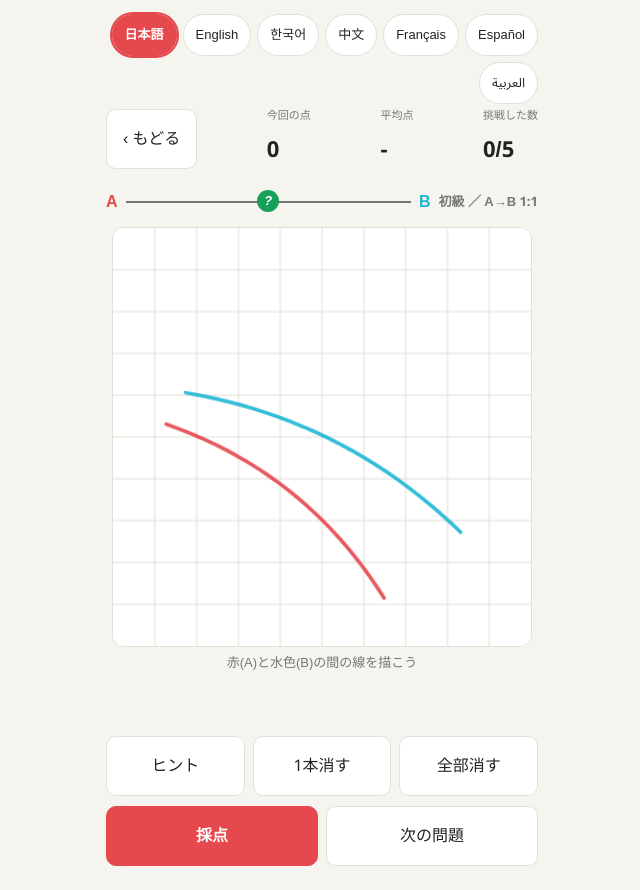
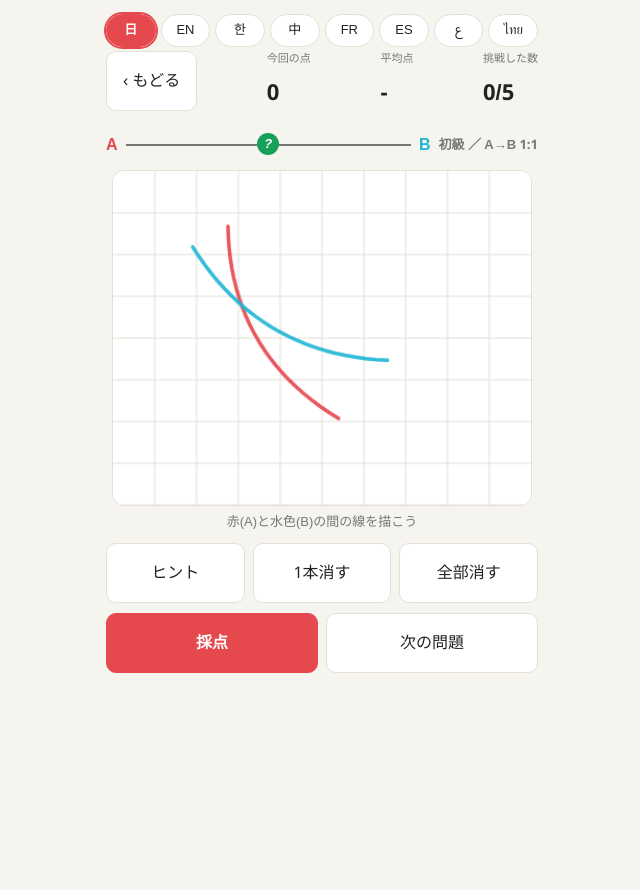
Before and after one commit to dokka-garapa/line-dessin, a plain HTML site: page index.html in a window 1280 px wide. Both pictures are taken after a click on the button "はじめる". Shown: the whole page, without its empty margins (318-958 px from the left). After the commit the page ends 800 px from the top, so only its background shows below. Drawn offline with Linux system fonts and the light colour scheme.

Commit message:
Refactor language selection buttons and styles

```diff
--- a/index.html
+++ b/index.html
@@ -19,8 +19,10 @@ h1 small{display:block;font-size:13px;color:var(--mute);letter-spacing:.1em;font
 p{margin:6px 0;line-height:1.6}
 .mute{color:var(--mute);font-size:13px}
 .hide{display:none!important}
-.top{display:flex;justify-content:flex-end;flex-wrap:wrap;gap:6px;direction:ltr}
-.top button{flex:none;padding:6px 12px;font-size:13px;border-radius:999px}
+.top{display:flex;justify-content:flex-end;flex-wrap:nowrap;gap:5px;direction:ltr}
+.top button{flex:1 1 0;min-width:0;padding:7px 4px;font-size:0;border-radius:999px;text-align:center;line-height:1.3;white-space:nowrap}
+.top button::after{content:attr(data-s);font-size:13px}
+@media(max-width:380px){.top{gap:4px}.top button{padding:7px 2px}.top button::after{font-size:12px}}
 .top button.on{background:var(--acc);color:#fff;border-color:var(--acc);font-weight:700}
 button{font:inherit;border-radius:10px;padding:12px 16px;background:var(--card);color:var(--fg);border:1px solid var(--line);cursor:pointer}
 button.pri{background:var(--acc);color:#fff;border-color:var(--acc);font-weight:700}
@@ -38,18 +40,34 @@ button.on{outline:2px solid var(--acc)}
 .hud{display:flex;justify-content:space-between;align-items:center;gap:8px;margin-bottom:8px}
 .hud b{font-size:22px;font-variant-numeric:tabular-nums}
 .hud span{font-size:11px;color:var(--mute);display:block}
-canvas{display:block;margin:0 auto;width:min(100%,max(240px,calc(100vh - 380px)));width:min(100%,max(240px,calc(100dvh - 380px)));aspect-ratio:1;border-radius:12px;border:1px solid var(--line);touch-action:none;background:var(--card)}
+canvas{display:block;margin:0 auto;width:min(100%,max(240px,calc(100vh - 380px)));width:min(100%,max(240px,calc(100dvh - 380px)));aspect-ratio:5/4;border-radius:12px;border:1px solid var(--line);touch-action:none;background:var(--card)}
 .tc{display:flex;align-items:center;gap:8px;margin:12px 0 8px;font-weight:700;direction:ltr}
 .tc .mute{direction:ltr;unicode-bidi:plaintext}
 .tc i{position:relative;flex:1;height:2px;background:var(--mute)}
 .tc i b{position:absolute;top:-11px;transform:translateX(-50%);width:22px;height:22px;border-radius:50%;background:var(--grn);color:#fff;font-size:13px;text-align:center;line-height:22px}
-.fb{min-height:44px;text-align:center;font-size:20px;font-weight:700;margin:8px 0}
+.fb{min-height:44px;text-align:center;font-size:17px;font-weight:700;margin:8px 0}
+.fb:empty{min-height:0;margin:0}
 .card{background:var(--card);border:1px solid var(--line);border-radius:12px;padding:12px 14px;margin:12px 0}
+.rvt{font-size:17px;font-weight:700;margin:0 0 2px}
+.rvc{display:flex;align-items:center;justify-content:space-between;gap:12px;text-align:left}
+.rvc .mute{margin:2px 0 0}
+.rvc .big{flex:none;text-align:right}
+html[lang="fr"] body{font-size:15px}
+html[lang="fr"] h1{font-size:23px}
+html[lang="fr"] h1 small{font-size:12px}
+html[lang="fr"] .mute{font-size:12px}
+html[lang="fr"] .fb{font-size:15px}
+html[lang="fr"] .big{font-size:36px}
+html[lang="fr"] .hud b{font-size:20px}
+html[lang="fr"] .hud span{font-size:10px}
+html[lang="fr"] .col button span{font-size:11px}
+html[lang="fr"] .chips span{font-size:11px}
+html[lang="fr"] .rvt{font-size:16px}
 </style>
 </head>
 <body>
 <main>
-<div class="top" id="lang" role="group" aria-label="Language"><button type="button" data-l="ja" lang="ja">日本語</button><button type="button" data-l="en" lang="en">English</button><button type="button" data-l="ko" lang="ko">한국어</button><button type="button" data-l="zh" lang="zh">中文</button><button type="button" data-l="fr" lang="fr">Français</button><button type="button" data-l="es" lang="es">Español</button><button type="button" data-l="ar" lang="ar">العربية</button></div>
+<div class="top" id="lang" role="group" aria-label="Language"><button type="button" data-l="ja" data-s="日" lang="ja">日本語</button><button type="button" data-l="en" data-s="EN" lang="en">English</button><button type="button" data-l="ko" data-s="한" lang="ko">한국어</button><button type="button" data-l="zh" data-s="中" lang="zh">中文</button><button type="button" data-l="fr" data-s="FR" lang="fr">Français</button><button type="button" data-l="es" data-s="ES" lang="es">Español</button><button type="button" data-l="ar" data-s="ع" lang="ar">العربية</button><button type="button" data-l="th" data-s="ไทย" lang="th">ภาษาไทย</button></div>
 <section id="title">
   <h1><small data-t="sub">アニメ動画 中割りトレーニング</small><span data-t="title">アニメーター「線割り」ゲーム・中割り体験</span></h1>
   <p data-t="intro">赤い線（A）と水色の線（B）の「間」の線を描く練習です。描いたあとに「採点」ボタンで採点します。時間制限はありません。5問ずつ出題されます。振り返りではアニメーションとして確認できます。</p>
@@ -92,19 +110,17 @@ canvas{display:block;margin:0 auto;width:min(100%,max(240px,calc(100vh - 380px))
   </div>
 </section>
 <section id="review" class="hide">
-  <h1><span data-t="rv_title">まとめ（5問の振り返り）</span></h1>
-  <div class="card" style="text-align:center"><p class="mute" data-t="rv_avg">5問の平均点</p><div class="big" id="ravg">0</div></div>
+  <div class="card rvc"><div class="rvl"><div class="rvt" data-t="rv_title">まとめ（5問の振り返り）</div><p class="mute" data-t="rv_avg">5問の平均点</p></div><div class="big" id="ravg">0</div></div>
   <canvas id="rv"></canvas>
   <p class="mute" style="text-align:center" data-t="rv_leg">赤=A　水色=B　黒=あなたの線　緑の点線=正解</p>
   <div class="row"><button class="pri" id="rplay" data-t="play">再生</button></div>
   <div class="chips" id="chips"></div>
-  <p class="mute" data-t="rv_hint">番号を選ぶと、その問題を見返せます。「再生」で、赤 → あなたの線 → 水色 → あなたの線 → 赤 を、24fps・3フレームずつで確認できます。</p>
   <div class="row"><button id="again" data-t="again">もう一度挑戦</button><button id="totitle" data-t="totitle">タイトルへ</button></div>
 </section>
 </main>
 
 <script>
-const W=400,H=400,NQ=5;   // 何問ごとに振り返りを出すか
+const W=400,H=320,NQ=5;   // 描画スペースは横長（400×320）。何問ごとに振り返りを出すか
 const $=id=>document.getElementById(id);
 const cv=$('cv'),rv=$('rv');let ctx=cv.getContext('2d');const rctx=rv.getContext('2d');
 (function(){const d=window.devicePixelRatio||1;for(const [c,x] of [[cv,ctx],[rv,rctx]]){c.width=W*d;c.height=H*d;x.setTransform(d,0,0,d,0,0)}})();
@@ -124,7 +140,6 @@ help_e:'赤(A)と水色(B)の間の線を描こう',help_m:'赤(A)と水色(B)
 hint:'ヒント',undo:'1本消す',retry:'全部消す',grade:'採点',next:'次の問題',
 need:'線を描いてから採点してね',pts:'点　',results:'まとめを見る',play:'再生',stop:'停止',again:'もう一度挑戦',totitle:'タイトルへ',
 rv_title:'まとめ（5問の振り返り）',rv_avg:'5問の平均点',rv_leg:'赤=A　水色=B　黒=あなたの線　緑の点線=正解',
-rv_hint:'番号を選ぶと、その問題を見返せます。「再生」で、赤 → あなたの線 → 水色 → あなたの線 → 赤 を、24fps・3フレームずつで確認できます。',
 c90:'お見事！ほぼ正解の位置です',c75:'いい感じに間が取れています',c50:'惜しい！もう一度見直してみよう',c0:'ずいぶん外れました。線の位置を見直してみよう'},
 en:{title:'Animator "Line-Splitting" Game · Inbetweening Experience',sub:'Anime Inbetweening Training',
 intro:'Practice drawing the line that lies between the red line (A) and the light-blue line (B). Draw it, then press "Grade" to get your score. There is no time limit. Questions come in sets of 5. In the review, you can check your work as an animation.',
@@ -136,7 +151,6 @@ help_e:'Draw the line between red (A) and light-blue (B).',help_m:'Draw the line
 hint:'Hint',undo:'Undo stroke',retry:'Clear all',grade:'Grade',next:'Next',
 need:'Draw a line first, then grade.',pts:' pts  ',results:'See review',play:'Play',stop:'Stop',again:'Play again',totitle:'Title',
 rv_title:'Review of 5 questions',rv_avg:'Average of 5 questions',rv_leg:'Red = A, Light blue = B, Black = your line, Green dashed = answer',
-rv_hint:'Choose a number to review that question. Press Play to watch red → your line → light blue → your line → red at 24 fps, 3 frames each.',
 c90:'Excellent! Almost exactly right.',c75:'Nice, good spacing.',c50:'Close! Take another look.',c0:'Far off. Check the position of the line again.'},
 ko:{title:'애니메이터 "선 나누기" 게임 · 인비트윈 체험',sub:'애니메이션 인비트윈 트레이닝',
 intro:'빨간 선(A)과 하늘색 선(B)의 "사이" 선을 그리는 연습입니다. 그린 뒤 "채점" 버튼으로 점수를 확인하세요. 시간 제한은 없습니다. 5문제씩 출제됩니다. 돌아보기에서는 애니메이션으로 확인할 수 있습니다.',
@@ -148,7 +162,6 @@ help_e:'빨강(A)과 하늘색(B) 사이의 선을 그려 보세요',help_m:'빨
 hint:'힌트',undo:'한 획 지우기',retry:'모두 지우기',grade:'채점',next:'다음 문제',
 need:'선을 그린 뒤에 채점해 주세요',pts:'점  ',results:'결과 보기',play:'재생',stop:'정지',again:'다시 도전',totitle:'타이틀로',
 rv_title:'정리 (5문제 돌아보기)',rv_avg:'5문제 평균 점수',rv_leg:'빨강=A  하늘색=B  검정=내 선  초록 점선=정답',
-rv_hint:'번호를 선택하면 해당 문제를 다시 볼 수 있습니다. "재생"을 누르면 빨강 → 내 선 → 하늘색 → 내 선 → 빨강 순으로 24fps, 3프레임씩 확인할 수 있습니다.',
 c90:'훌륭해요! 거의 정확한 위치예요',c75:'사이를 잘 잡았어요',c50:'아깝네요! 다시 한번 살펴보세요',c0:'많이 벗어났어요. 선의 위치를 다시 확인해 보세요'},
 zh:{title:'动画师"分线"游戏 · 中间画体验',sub:'动画 中间画训练',
 intro:'练习画出红线（A）与浅蓝线（B）"之间"的线。画完后按"评分"按钮打分。没有时间限制。每组出 5 道题。在回顾中可以以动画形式查看。',
@@ -160,7 +173,6 @@ help_e:'画出红(A)与浅蓝(B)之间的线',help_m:'画出红(A)与浅蓝(B)
 hint:'提示',undo:'擦掉一笔',retry:'全部擦掉',grade:'评分',next:'下一题',
 need:'请先画线再评分',pts:'分  ',results:'查看总结',play:'播放',stop:'停止',again:'再挑战一次',totitle:'回到标题',
 rv_title:'总结（5题回顾）',rv_avg:'5题平均分',rv_leg:'红=A　浅蓝=B　黑=你的线　绿色虚线=正确答案',
-rv_hint:'选择编号即可回看该题。点击"播放"，可以以 24fps、每个 3 帧的速度查看 红 → 你的线 → 浅蓝 → 你的线 → 红。',
 c90:'太棒了！几乎完全正确',c75:'间隔把握得不错',c50:'可惜！再看一看吧',c0:'偏差较大，再检查一下线的位置吧'},
 fr:{title:'Jeu de l’animateur « Découpe de ligne » · Découverte de l’intercalation',sub:'Entraînement à l’intercalation en animation',
 intro:'Entraînez-vous à tracer la ligne située entre la ligne rouge (A) et la ligne bleu clair (B). Une fois tracée, appuyez sur « Noter » pour obtenir votre score. Il n’y a pas de limite de temps. Les questions sont proposées par séries de 5. Dans le bilan, vous pouvez vérifier votre travail sous forme d’animation.',
@@ -172,7 +184,6 @@ help_e:'Tracez la ligne entre le rouge (A) et le bleu clair (B).',help_m:'Tracez
 hint:'Indice',undo:'Effacer un trait',retry:'Tout effacer',grade:'Noter',next:'Suivant',
 need:'Tracez d’abord une ligne, puis notez.',pts:' pts  ',results:'Voir le bilan',play:'Lire',stop:'Arrêter',again:'Rejouer',totitle:'Titre',
 rv_title:'Bilan des 5 questions',rv_avg:'Moyenne des 5 questions',rv_leg:'Rouge = A, Bleu clair = B, Noir = votre ligne, Pointillés verts = réponse',
-rv_hint:'Choisissez un numéro pour revoir cette question. Appuyez sur Lire pour voir rouge → votre ligne → bleu clair → votre ligne → rouge à 24 i/s, 3 images chacun.',
 c90:'Excellent ! Presque exact.',c75:'Bien, bon espacement.',c50:'Presque ! Regardez encore.',c0:'Très éloigné. Revérifiez la position de la ligne.'},
 es:{title:'Juego del animador «División de línea» · Experiencia de intercalación',sub:'Entrenamiento de intercalación en animación',
 intro:'Practica dibujando la línea que queda entre la línea roja (A) y la línea azul claro (B). Dibújala y pulsa «Calificar» para ver tu puntuación. No hay límite de tiempo. Las preguntas vienen en series de 5. En el repaso puedes comprobar tu trabajo como animación.',
@@ -184,7 +195,6 @@ help_e:'Dibuja la línea entre el rojo (A) y el azul claro (B).',help_m:'Dibuja
 hint:'Pista',undo:'Borrar un trazo',retry:'Borrar todo',grade:'Calificar',next:'Siguiente',
 need:'Dibuja una línea primero y luego califica.',pts:' pts  ',results:'Ver repaso',play:'Reproducir',stop:'Detener',again:'Jugar de nuevo',totitle:'Título',
 rv_title:'Repaso de las 5 preguntas',rv_avg:'Promedio de las 5 preguntas',rv_leg:'Rojo = A, Azul claro = B, Negro = tu línea, Verde discontinuo = respuesta',
-rv_hint:'Elige un número para repasar esa pregunta. Pulsa Reproducir para ver rojo → tu línea → azul claro → tu línea → rojo a 24 fps, 3 fotogramas cada uno.',
 c90:'¡Excelente! Casi exacto.',c75:'Bien, buena separación.',c50:'¡Cerca! Échale otro vistazo.',c0:'Muy desviado. Revisa de nuevo la posición de la línea.'},
 ar:{title:'لعبة المحرّك «تقسيم الخطوط» · تجربة الرسم البيني',sub:'تدريب على الرسم البيني في الأنيميشن',
 intro:'تدرّب على رسم الخط الواقع بين الخط الأحمر (A) والخط الأزرق الفاتح (B). بعد الرسم اضغط «تقييم» للحصول على درجتك. لا يوجد حد زمني. تُعرض الأسئلة في مجموعات من 5. في المراجعة يمكنك التحقق من عملك على شكل أنيميشن.',
@@ -196,9 +206,19 @@ help_e:'ارسم الخط الواقع بين الأحمر (A) والأزرق ا
 hint:'تلميح',undo:'مسح ضربة',retry:'مسح الكل',grade:'تقييم',next:'التالي',
 need:'ارسم خطًا أولًا ثم قيّم.',pts:' نقطة  ',results:'عرض المراجعة',play:'تشغيل',stop:'إيقاف',again:'العب مجددًا',totitle:'العنوان',
 rv_title:'مراجعة الأسئلة الخمسة',rv_avg:'متوسط الأسئلة الخمسة',rv_leg:'أحمر = A، أزرق فاتح = B، أسود = خطك، أخضر متقطع = الإجابة',
-rv_hint:'اختر رقمًا لمراجعة ذلك السؤال. اضغط «تشغيل» لمشاهدة أحمر ← خطك ← أزرق فاتح ← خطك ← أحمر بسرعة 24 إطارًا في الثانية، 3 إطارات لكل منها.',
-c90:'ممتاز! الموضع شبه صحيح تمامًا',c75:'تقسيم جيد',c50:'قريب! أعد النظر مرة أخرى',c0:'بعيد جدًا. راجع موضع الخط مرة أخرى'}};
-const LANGATTR={ja:'ja',en:'en',ko:'ko',zh:'zh-Hans',fr:'fr',es:'es',ar:'ar'};
+c90:'ممتاز! الموضع شبه صحيح تمامًا',c75:'تقسيم جيد',c50:'قريب! أعد النظر مرة أخرى',c0:'بعيد جدًا. راجع موضع الخط مرة أخرى'},
+th:{title:'เกม "แบ่งเส้น" ของอนิเมเตอร์ · ประสบการณ์อินบีทวีน',sub:'ฝึกอินบีทวีนแอนิเมชัน',
+intro:'ฝึกวาดเส้นที่อยู่ "ระหว่าง" เส้นสีแดง (A) กับเส้นสีฟ้า (B) วาดเสร็จแล้วกดปุ่ม "ให้คะแนน" เพื่อตรวจคะแนน ไม่มีจำกัดเวลา ออกโจทย์ครั้งละ 5 ข้อ ในหน้าสรุปผลสามารถตรวจดูเป็นแอนิเมชันได้',
+lv:'ระดับ',lv_e:'ระดับต้น',lv_m:'ระดับกลาง',lv_h:'ระดับสูง',ld_e:'เส้นตรง·เส้นโค้งง่าย ๆ',ld_m:'เส้นโค้ง·เส้นที่มีมุม',ld_h:'เส้นที่เชื่อมกัน 2 เส้น',
+pos:'ตำแหน่งที่แบ่ง',half:'ตรงกลาง (1:1)',rand:'สุ่ม',go:'เริ่ม',
+note:'กดคำใบ้จะเห็นตำแหน่งที่แบ่งเป็น ● สีเขียว เมื่อให้คะแนนแล้ว เส้นที่ถูกต้องสีเขียวจะแสดงขึ้นมา',
+back:'‹ กลับ',h1:'คะแนนครั้งนี้',h2:'คะแนนเฉลี่ย',h3:'จำนวนที่ทำ',
+help_e:'วาดเส้นระหว่างสีแดง (A) กับสีฟ้า (B)',help_m:'วาดเส้นระหว่างสีแดง (A) กับสีฟ้า (B) อย่าลืมมุมด้วยนะ',help_h:'เส้นที่เชื่อมกัน จะวาดต่อเนื่องหรือแบ่งเป็น 2 เส้นก็ได้',
+hint:'คำใบ้',undo:'ลบ 1 เส้น',retry:'ลบทั้งหมด',grade:'ให้คะแนน',next:'ข้อต่อไป',
+need:'วาดเส้นก่อนแล้วค่อยให้คะแนนนะ',pts:' คะแนน  ',results:'ดูสรุปผล',play:'เล่น',stop:'หยุด',again:'ลองอีกครั้ง',totitle:'กลับหน้าแรก',
+rv_title:'สรุปผล (ทบทวน 5 ข้อ)',rv_avg:'คะแนนเฉลี่ยของ 5 ข้อ',rv_leg:'แดง = A　ฟ้า = B　ดำ = เส้นของคุณ　เขียวประ = คำตอบที่ถูกต้อง',
+c90:'ยอดเยี่ยม! ตำแหน่งเกือบถูกต้องเป๊ะเลย',c75:'ดีมาก แบ่งระยะได้ดี',c50:'น่าเสียดาย! ลองดูอีกครั้งนะ',c0:'เบี่ยงไปเยอะเลย ลองตรวจตำแหน่งของเส้นอีกครั้ง'}};
+const LANGATTR={ja:'ja',en:'en',ko:'ko',zh:'zh-Hans',fr:'fr',es:'es',ar:'ar',th:'th'};
 let lang=(()=>{try{const v=localStorage.getItem('lang');if(v&&I18N[v])return v}catch(e){}return'ja'})(),fbf=null;
 const t=k=>I18N[lang][k];
 const setFb=f=>{fbf=f;$('fb').textContent=f?f():''};
@@ -206,7 +226,7 @@ function applyLang(){
   document.documentElement.lang=LANGATTR[lang];document.documentElement.dir=lang==='ar'?'rtl':'ltr';document.title=t('title');
   document.querySelectorAll('[data-t]').forEach(el=>el.textContent=t(el.dataset.t));
   document.querySelectorAll('#lang button').forEach(b=>{const on=b.dataset.l===lang;b.classList.toggle('on',on);b.setAttribute('aria-pressed',on)});
-  if(q){$('ratio').textContent=t('lv_'+level)+' ／ A→B '+q.tl;$('help').textContent=t('help_'+level)}
+  if(q){$('ratio').textContent=t('lv_'+level)+' ／ A→B '+q.tl;$('help').textContent=scored?'':t('help_'+level)}
   if(fbf)$('fb').textContent=fbf();
 }
 let level='e',ratio='half',q=null,strokes=[],cur=null,show=false,scored=false,hint=false,best=0,sum=0,qn=0,drawing=false,done=false,snap=[],recs=[];
@@ -242,7 +262,7 @@ const inside=segs=>samp(segs,12).every(p=>p.x>14&&p.x<W-14&&p.y>14&&p.y<H-14);
 function gen(){
   for(let i=0;i<1500;i++){
     const [t,tl]=ratio==='half'?TS[0]:TS[Math.random()*5|0];
-    const sp=spec(),ang=R(0,Math.PI*2),p0={x:R(40,360),y:R(40,360)};
+    const sp=spec(),ang=R(0,Math.PI*2),p0={x:R(40,360),y:R(40,H-40)};
     const A=build(p0,ang,sp);
     const mid=level==='m',adv=level==='h';
     const spB=sp.map(s=>mid?{...s,len:s.len*R(.7,1.3),turn:s.turn?s.turn+sg()*R(.25,.55):0,k:s.k*R(.4,1.6),k2:(s.k2!==undefined?s.k2:-s.k)*R(.4,1.6)}:{...s,len:s.len*R(.85,1.15),turn:s.turn*R(.8,1.2),k:s.k*R(.5,1.4)});
@@ -310,7 +330,7 @@ const isPlay=()=>document.documentElement.classList.contains('playing');
 let aid=null;
 function begin(id,x,y){
   if(drawing)return;
-  if(scored){strokes=[];scored=false;show=false;setFb(null)}
+  if(scored){strokes=[];scored=false;show=false;setFb(null);$('help').textContent=t('help_'+level)}
   aid=id;drawing=true;cur=[pt(x,y)];strokes.push(cur);redraw();
 }
 function move(id,x,y){if(!drawing||id!==aid)return;cur.push(pt(x,y));redraw()}
@@ -348,12 +368,12 @@ $('grade').onclick=()=>{
   if(drawing)return;
   const s=score();
   if(s===null){setFb(()=>t('need'));return}
-  show=true;scored=true;
+  show=true;scored=true;$('help').textContent='';
   if(!done||s>best){best=s;snap=strokes.map(x=>x.slice());done=true}
   updNext();$('score').textContent=best;setFb(()=>s+t('pts')+comment(s));redraw();
 };
-$('undo').onclick=()=>{strokes.pop();show=false;scored=false;setFb(null);redraw()};
-$('retry').onclick=()=>{strokes=[];show=false;scored=false;setFb(null);redraw()};
+$('undo').onclick=()=>{strokes.pop();show=false;scored=false;setFb(null);$('help').textContent=t('help_'+level);redraw()};
+$('retry').onclick=()=>{strokes=[];show=false;scored=false;setFb(null);$('help').textContent=t('help_'+level);redraw()};
 $('nextQ').onclick=next;
 $('hint').onclick=()=>{hint=!hint;$('hint').classList.toggle('on',hint);redraw()};
 
```
